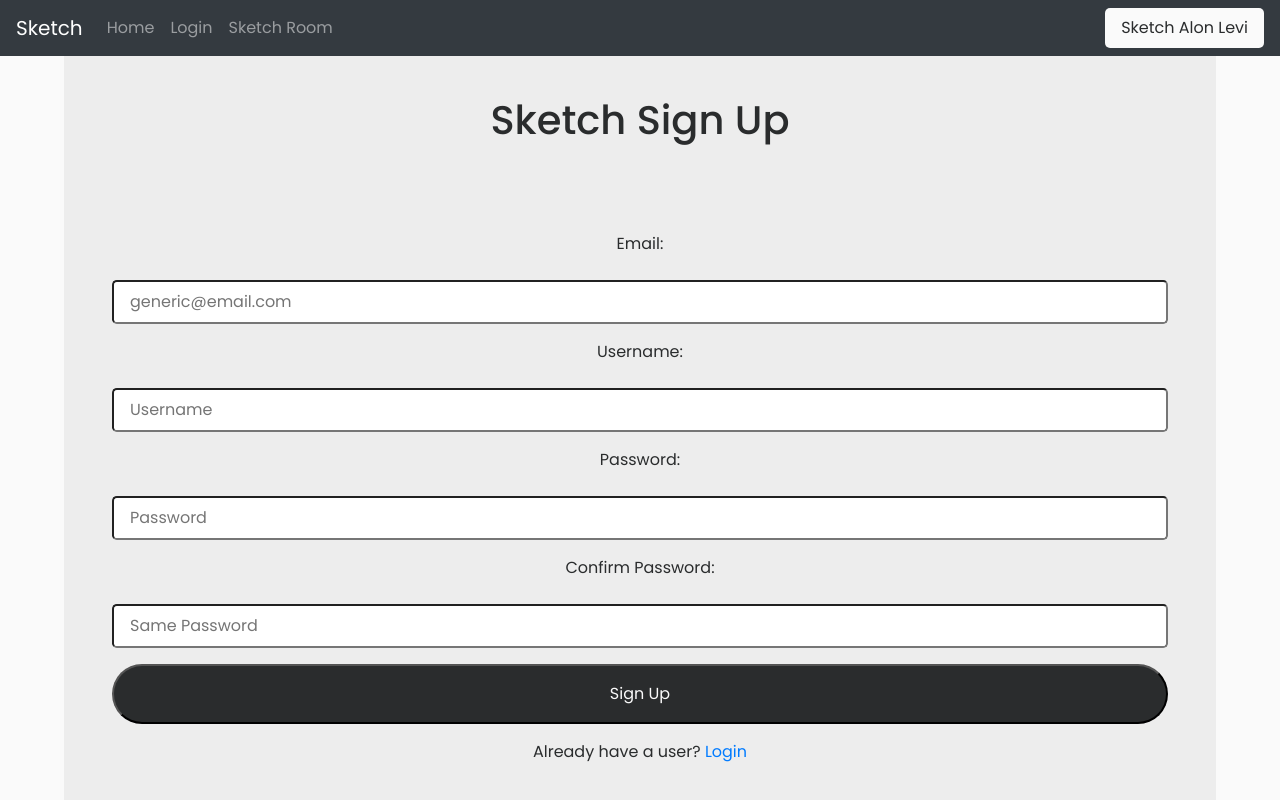
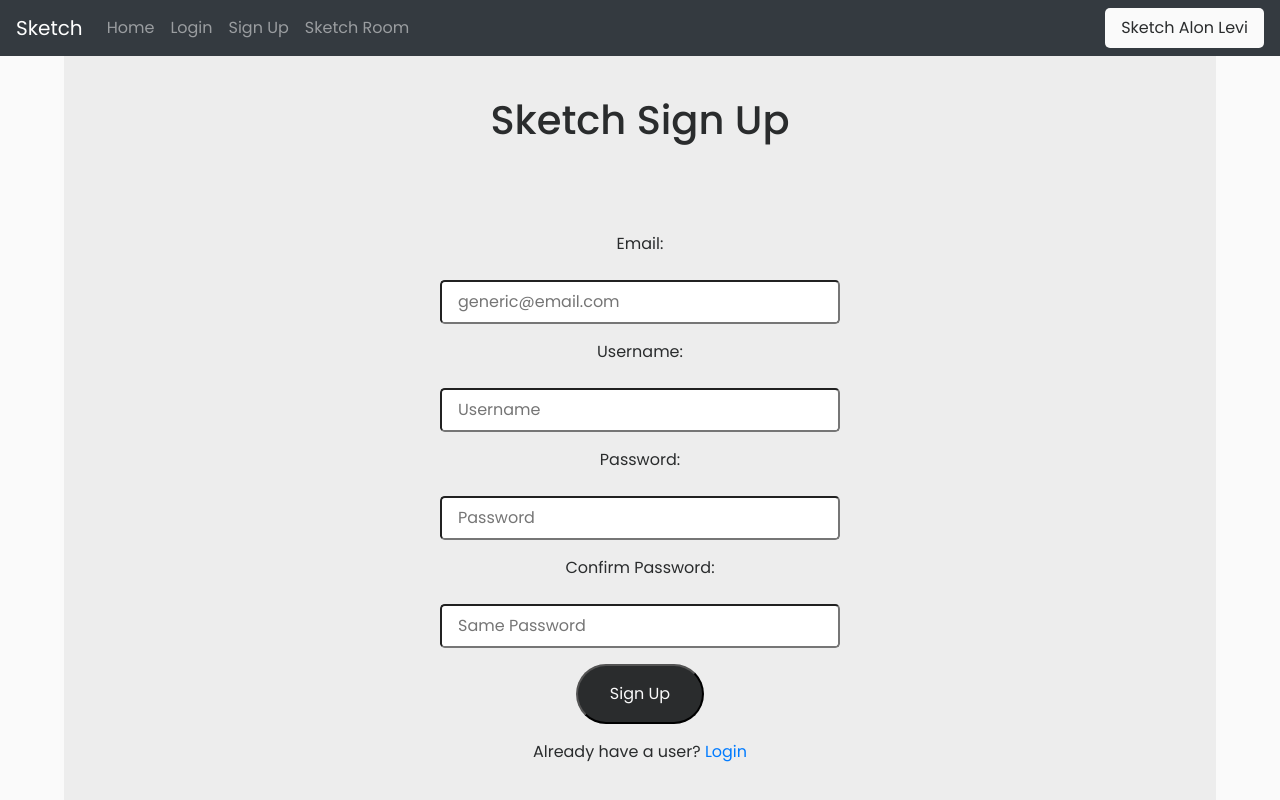
Before and after one commit to 222alon/Sketch, a Flask app: page /register in a window 1280 px wide. Run offline with Flask 2, Linux system fonts and the light colour scheme; some libraries are stand-ins or nearby versions.

Commit message:
Some more styling on forms

```diff
--- a/Sketch/routes.py
+++ b/Sketch/routes.py
@@ -33,6 +33,11 @@ print("Routes intiated")
 colors = ['#fafafa', '#FFBCC8', '#FF9B9B','#FFB392','#FFF585','#D8FF8F','#AAFFC0','#BDFBFD','#B5D1FF','#C2ACFF','#7E7E7E','#000000']
 
 draw_state = canvas_strokes()
+
+@app.route('/harry')
+@app.route('/garry')
+def garry():
+  return render_template('garry.html')
 
 @app.route('/index')
 @app.route('/')
@@ -144,8 +149,3 @@ def clear_canvas():
 	print("Deleted canvas!")
 	draw_state.delete_canvas()
 	emit("load-canvas", draw_state.strokes, broadcast=True)
-
-
-# @socketio.on("testArray")
-# def testGettingArray(data):
-# 	print(type(data))
--- a/Sketch/static/styles/forms.css
+++ b/Sketch/static/styles/forms.css
@@ -1,5 +1,7 @@
 .form-page {
 	background: var(--background-color-darker);
+
+	overflow: auto;
 
 	display: flex;
 	flex-flow: column nowrap;
@@ -11,6 +13,7 @@
 	margin: 0 auto;
 
 	text-align: center;
+	align-items: center;
 }
 
 .form-page > * {
@@ -27,7 +30,12 @@
 	padding: .5em 1em;
 	border-radius: .3em;
 }
-
+.form-page > input[type=text],
+.form-page > input[type=password],
+.form-page > input[type=email] {
+	width: 80%;
+	max-width: 25em;
+}
 .form-page > input[type=submit] {
 
 
--- a/Sketch/templates/base.html
+++ b/Sketch/templates/base.html
@@ -46,13 +46,18 @@
 				<li class="nav-item">
 					<a class="nav-link" href="index">Home</a>
 				</li>
+				{% if session['user'] %}
 				<li class="nav-item">
-					{% if session['user'] %}
 					<a class="nav-link" href="logout">Logout</a>
-					{% else %}
+				</li>
+				{% else %}
+				<li class="nav-item">
 					<a class="nav-link" href="login">Login</a>
-					{% endif %}
 				</li>
+				<li class="nav-item">
+					<a class="nav-link" href="register">Sign Up</a>
+				</li>
+				{% endif %}
 				<li class="nav-item">
 					<a class="nav-link" href="drawroom">Sketch Room</a>
 				</li>
--- a/Sketch/templates/signup.html
+++ b/Sketch/templates/signup.html
@@ -13,8 +13,8 @@
 	<form method = "post" action = "" class="form-page">
 		<h1>Sketch Sign Up</h1>
 		</br>
-		<label for="user">Email:</label>
-		<input type = "text" id = "email" name = "email" placeholder="generic@email.com" required>
+		<label for="email">Email:</label>
+		<input type = "email" id = "email" name = "email" placeholder="generic@email.com" required>
 		<label for="user">Username:</label>
 		<input type = "text" id = "user" name = "username" placeholder="Username" required>
 		<label for="pass">Password:</label>
```
Also changed, not shown: Sketch/templates/garry.html (added, +30 -0 lines), Sketch/database.db, main.py (line endings or trailing spaces).
